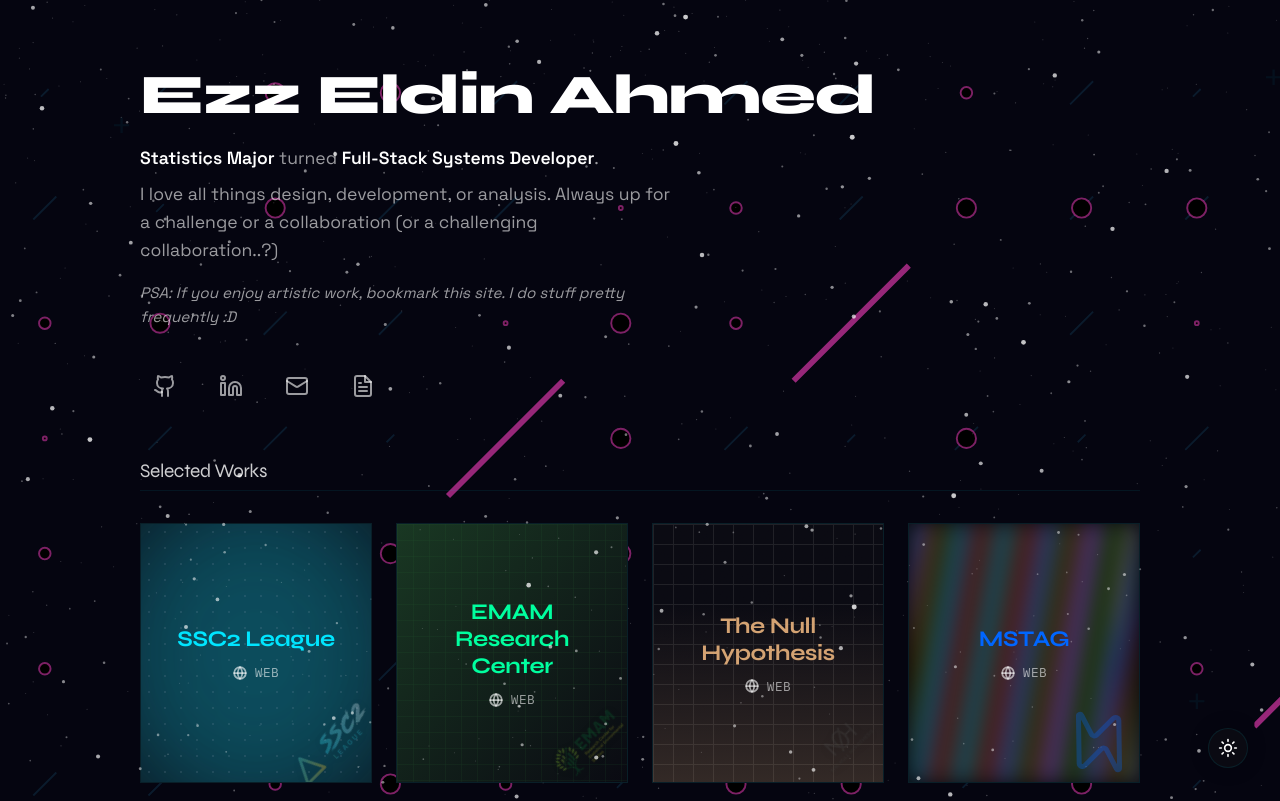
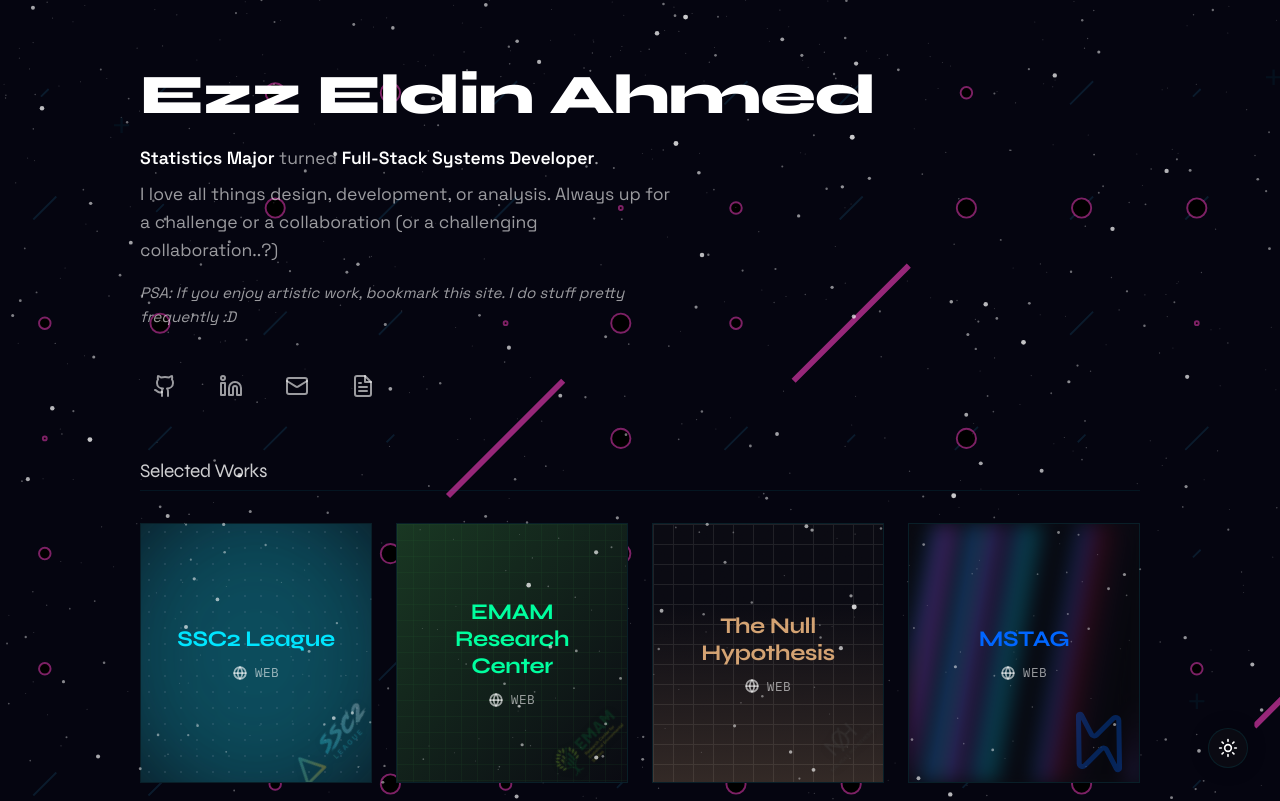
Before and after one commit to Ezzio11/ezzfolio, a React (Vite) app: page / in a window 1280 px wide. Shown: the top 801 px of the page. Built offline with nearby package versions, Linux system fonts and the light colour scheme.

Commit message:
fix: restore aurora animation

```diff
--- a/src/components/ProjectList.jsx
+++ b/src/components/ProjectList.jsx
@@ -309,9 +309,7 @@ export default function ProjectList({ theme }) {
                                         inset: 0,
                                         zIndex: 0,
                                         opacity: 0.5 // Slightly increased from 0.3 as per user request
-                                    }}>
-                                        <div className="jumbo-slider" />
-                                    </div>
+                                    }} />
                                 )}
 
                                 {/* Polymath (ID 7) - Parchment (Light) / Deep Brown (Dark) Background */}
@@ -558,9 +556,7 @@ export default function ProjectList({ theme }) {
                                     inset: 0,
                                     zIndex: -1,
                                     opacity: 0.5 // Slightly increased from 0.3 as per user request
-                                }}>
-                                    <div className="jumbo-slider" />
-                                </div>
+                                }} />
                             )}
 
                             {/* Logo stamps removed from here - now in left column above title */}
--- a/src/index.css
+++ b/src/index.css
@@ -314,12 +314,12 @@ button {
 
 /* --- MSTAG AURORA (Tuned for Project Card) --- */
 @keyframes jumbo {
-    0% {
-        transform: translateX(0);
+    from {
+        background-position: 50% 50%, 50% 50%;
     }
 
-    100% {
-        transform: translateX(-50%);
+    to {
+        background-position: 350% 50%, 350% 50%;
     }
 }
 
@@ -337,7 +337,6 @@ button {
             transparent 12%,
             #000 16%);
     /* BASE LAYER */
-    /* BASE LAYER */
     /* EXACT SOURCE COLORS (Reverted Tuning) */
     --rainbow: repeating-linear-gradient(100deg,
             #60a5fa 10%,
@@ -346,50 +345,29 @@ button {
             #5eead4 25%,
             #60a5fa 30%);
 
-    /* REMOVED background-image from here, moved to children for transform performance */
+    background-image: var(--stripes), var(--rainbow);
+    background-size: 300%, 200%;
+    /* User requested original size */
+    background-position: 50% 50%, 50% 50%;
+
+    /* ORIGINAL LIGHT MODE LOGIC */
+    filter: invert(100%);
+    mask-image: radial-gradient(ellipse at 100% 0%, black 40%, transparent 70%);
+
+    pointer-events: none;
     position: absolute;
     inset: 0;
-    overflow: hidden;
-    /* Contain the sliding element */
-    pointer-events: none;
     z-index: 0;
     opacity: 1;
-    /* Keep opacity for the container */
-    mix-blend-mode: normal;
-    /* Reset mix-blend-mode from previous debug */
-    filter: invert(100%);
-    /* Keep filter for the container */
-    mask-image: radial-gradient(ellipse at 100% 0%, black 40%, transparent 70%);
-    /* Keep mask for the container */
+    animation: jumbo 60s linear infinite;
 }
 
-/* Create a sliding container */
-.jumbo-slider {
+.jumbo::after {
+    content: "";
     position: absolute;
-    top: 0;
-    left: 0;
-    width: 200%;
-    /* Double width for strict repetition */
-    height: 100%;
-
-    /* Variables from original .jumbo */
-    --stripes: repeating-linear-gradient(100deg,
-            #fff 0%,
-            #fff 7%,
-            transparent 10%,
-            transparent 12%,
-            #fff 16%);
-    --rainbow: repeating-linear-gradient(100deg,
-            #60a5fa 10%,
-            #e879f9 15%,
-            #60a5fa 20%,
-            #5eead4 25%,
-            #60a5fa 30%);
-
+    inset: 0;
     background-image: var(--stripes), var(--rainbow);
-    background-size: 50% 100%, 50% 100%;
-    /* Repeat twice within 200% width (so 100% is one cycle) */
-
+    background-size: 200%, 100%;
     animation: jumbo 60s linear infinite;
 
     /* Safely using scroll to allow card transforms */
```
